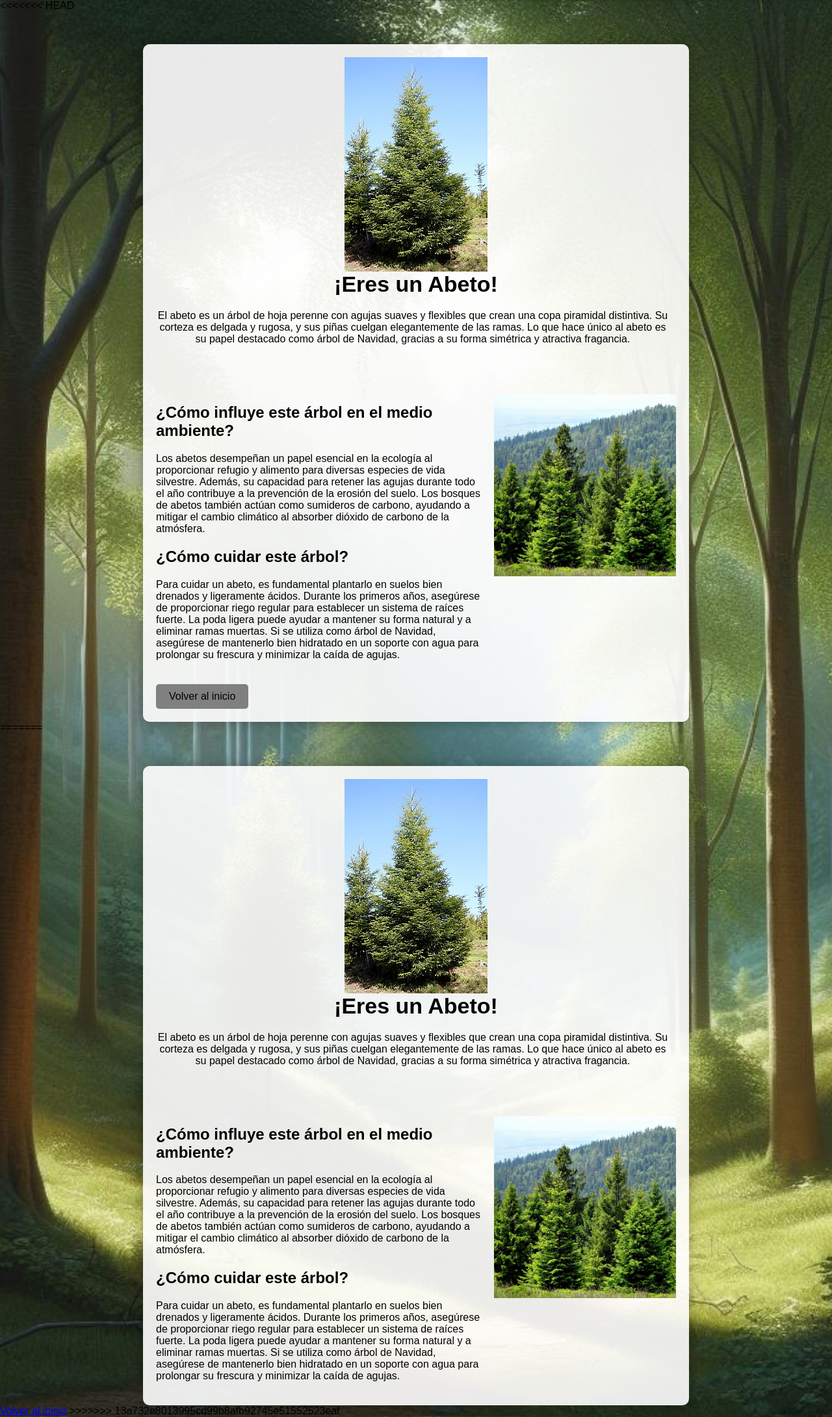
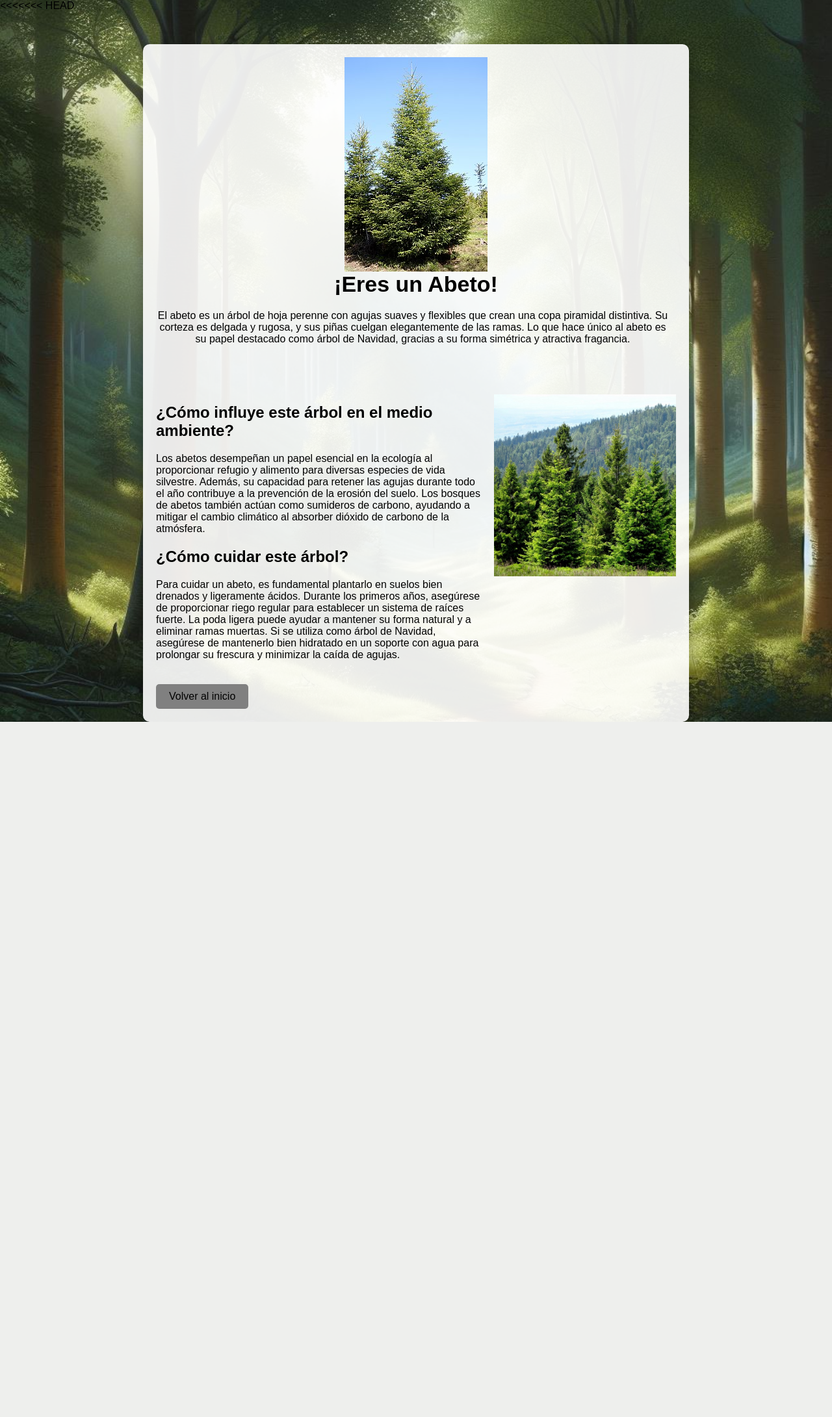
Before and after one commit to NiCoVEM/TRABAJO-INTRO, a Django app: template trabajo_intro/templates/abeto.html in a window 1280 px wide. Shown: the whole page at 65% size. After the commit the page ends 1111 px from the top, so only its background shows below. Run offline with Django 4.2, Linux system fonts and the light colour scheme; the template is opened without the code that fills it, so the values that code supplies are empty.

Commit message:
Update abeto.html

```diff
--- a/trabajo_intro/templates/abeto.html
+++ b/trabajo_intro/templates/abeto.html
@@ -110,97 +110,3 @@
     </div>
 </body>
 </html>
-=======
-{% load static %}
-
-<!DOCTYPE html>
-<html lang="es">
-<head>
-    <meta charset="UTF-8">
-    <meta name="viewport" content="width=device-width, initial-scale=1.0">
-    <title>Página Cool</title>
-    <style>
-        body {
-            margin: 0;
-            padding: 0;
-            background-image: url("{% static '/BOOTSTRAP/imagenes/fondo-pagina-2.jpg' %}");
-            background-size: cover;
-            background-position: center;
-            font-family: 'Arial', sans-serif;
-            color: #000;
-        }
-
-        .container {
-            max-width: 800px;
-            margin: 0 auto;
-            padding: 20px;
-            background-color: rgba(255, 255, 255, 0.9);
-            border-radius: 10px;
-            margin-top: 50px;
-            box-shadow: 0 0 20px rgba(0, 0, 0, 0.3);
-        }
-
-        .header {
-            text-align: center;
-            margin-bottom: 20px;
-        }
-
-        .header img {
-            max-width: 100%;
-            height: auto;
-        }
-
-        .title {
-            font-size: 34px;
-            font-weight: bold;
-        }
-
-        .main-content {
-            text-align: center;
-            margin-top: 20px;
-            margin-bottom: 20px;
-        }
-
-        .main-content p {
-            margin-right: 10px;
-        }
-
-        .main-content .small-image {
-            max-width: 280px;
-            height: auto;
-            float: right;
-        }
-
-        .footer {
-            text-align: left;
-            margin-top: 50px;
-            margin-right: 300px;
-            padding-top: 20px;
-            border-top: 1px solid rgb(255, 255, 255)8e8;
-        }
-    </style>
-</head>
-<body>
-
-    <div class="container">
-        <div class="header">
-            <img src="{% static '/BOOTSTRAP/imagenes/Abeto1.jpg' %}" alt="Imagen Superior">
-            <div class="title">¡Eres un Abeto!</div>
-        </div>
-
-        <div class="main-content">
-            <p>El abeto es un árbol de hoja perenne con agujas suaves y flexibles que crean una copa piramidal distintiva. Su corteza es delgada y rugosa, y sus piñas cuelgan elegantemente de las ramas. Lo que hace único al abeto es su papel destacado como árbol de Navidad, gracias a su forma simétrica y atractiva fragancia.</p>
-            <img class="small-image" src="{% static '/BOOTSTRAP/imagenes/Abeto2.jpg' %}" alt="Imagen Inferior">
-        </div>
-
-        <div class="footer">
-            <h2>¿Cómo influye este árbol en el medio ambiente?</h2>
-            <p>Los abetos desempeñan un papel esencial en la ecología al proporcionar refugio y alimento para diversas especies de vida silvestre. Además, su capacidad para retener las agujas durante todo el año contribuye a la prevención de la erosión del suelo. Los bosques de abetos también actúan como sumideros de carbono, ayudando a mitigar el cambio climático al absorber dióxido de carbono de la atmósfera.</p>
-            <h2>¿Cómo cuidar este árbol?</h2>
-            <p>Para cuidar un abeto, es fundamental plantarlo en suelos bien drenados y ligeramente ácidos. Durante los primeros años, asegúrese de proporcionar riego regular para establecer un sistema de raíces fuerte. La poda ligera puede ayudar a mantener su forma natural y a eliminar ramas muertas. Si se utiliza como árbol de Navidad, asegúrese de mantenerlo bien hidratado en un soporte con agua para prolongar su frescura y minimizar la caída de agujas.</p>
-        </div>
-    </div>
-    <a href="/entrada">Volver al inicio</a>
-</body>
-</html>
->>>>>>> 13a732e8013995cd99b8afb92745e51552523eaf
```
